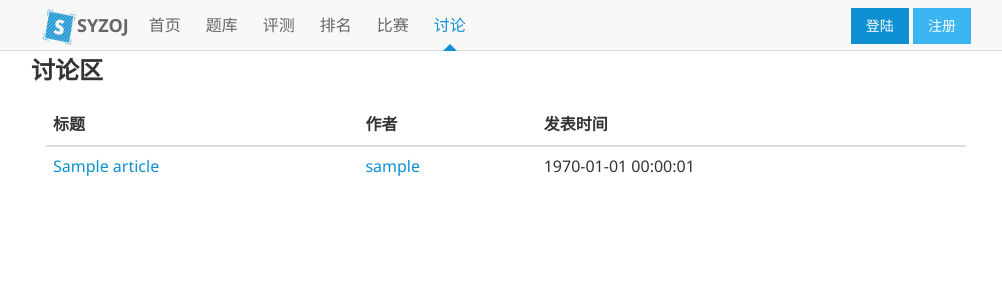
After one commit to Zhengzhou-11-Highschool/syzoj, a Flask app: page /discussion in a window 1280 px wide. The commit adds this page. Shown: the top 300 px of the page, without its empty margins (134-1136 px from the left). Run offline with Flask 2, Linux system fonts and the light colour scheme; tables that the repository leaves empty hold one stand-in row (values such as "Sample post"); data that the repository does not hold is empty.

Commit message:
Fixed some bugs

```diff
--- /dev/null
+++ b/syzoj/templates/discussion.html
@@ -0,0 +1,26 @@
+{% extends "layout.html" %}
+{% block body %}
+<div class="am-container">
+    <h1>讨论区</h1>
+    <div class="am-u-sm-12">
+        <table class="am-table">
+            <thead>
+            <tr>
+                <th>标题</th>
+                <th>作者</th>
+                <th>发表时间</th>
+            </tr>
+            </thead>
+            <tbody>
+            {% for article in articles %}
+                <tr>
+                    <td><a href="{{url_for('article',article_id=article.id)}}">{{article.title}}</a></td>
+                    <td><a href="{{url_for('user',user_id=article.user.id)}}">{{article.user.nickname}}</a></td>
+                    <td>{{pretty_time(article.public_time)}}</td>
+                </tr>
+            {% endfor %}
+            </tbody>
+        </table>
+    </div>
+</div>
+{% endblock %}
--- a/syzoj/templates/edit_article.html
+++ b/syzoj/templates/edit_article.html
@@ -7,7 +7,7 @@
 </style>
 <div class="am-container am-g">
 	{% if article %}
-        {% set article_id=aritcle.id %}
+        {% set article_id=article.id %}
         <h1>更新文章</h1>
     {% else %}
         {% set article_id=0 %}
--- a/syzoj/templates/layout.html
+++ b/syzoj/templates/layout.html
@@ -24,7 +24,7 @@
             width: 36px;
             height: 36px;
         }
-        textarea{
+        textarea,body{
             text-rendering: auto;
         }
     </style>
@@ -47,7 +47,7 @@
                     <li class="{% if tab=='judge' %}am-active {% endif %}"><a href="{{ url_for('judge_state') }}">评测</a></li>
                     <li class="{% if tab=='ranklist' %}am-active {% endif %}"><a href="{{url_for('ranklist')}}">排名</a></li>
                     <li><a href="#">比赛</a></li>
-                    <li><a href="#">讨论</a></li>
+                    <li class="{% if tab=='discussion'%}am-active{% endif %}"><a href="{{url_for('discussion')}}">讨论</a></li>
                 </ul>
             </div>
             {% if user %}
--- a/syzoj/views/__init__.py
+++ b/syzoj/views/__init__.py
@@ -5,7 +5,7 @@ from .session import sign_up, login
 from .problem import problem, problem_set
 from .judge import submit_code,judge_state
 from .user import user
-from .discusstion import edit_article
+from .discussion import edit_article,article,discussion
 
 
 @oj.route("/")
--- a/syzoj/views/discusstion.py
+++ b/syzoj/views/discussion.py
@@ -3,6 +3,12 @@ from syzoj import oj
 from syzoj.models import User, Problem, get_problem_by_id, File, JudgeState,WaitingJudge, get_user, Article
 from syzoj.views.common import need_login, not_have_permission, show_error,pretty_time
 import os
+
+
+@oj.route("/discussion")
+def discussion():
+    articles=Article.query.all()
+    return render_template("discussion.html",user=get_user(),articles=articles,pretty_time=pretty_time,tab="discussion")
 
 @oj.route("/article/<int:article_id>")
 def article(article_id):
@@ -10,7 +16,7 @@ def article(article_id):
     if not article:
         return show_error("Can't find article",url_for('index'))
     print article.title
-    return render_template("article.html",article=article,user=get_user(),pretty_time=pretty_time)
+    return render_template("article.html",article=article,user=get_user(),pretty_time=pretty_time,tab="discussion")
 
 @oj.route("/article/<int:article_id>/edit",methods=["GET", "POST"])
 def edit_article(article_id):
@@ -34,4 +40,4 @@ def edit_article(article_id):
         article.save()
         return redirect(url_for("article",article_id=article_id))
     else:
-        return render_template("edit_article.html",user=get_user(),article=article)
+        return render_template("edit_article.html",user=get_user(),article=article,tab="discussion")
--- a/syzoj/views/judge.py
+++ b/syzoj/views/judge.py
@@ -105,4 +105,4 @@ def judge_detail(judge_id):
     judge=get_judge_by_id(judge_id)
     if not judge:
         abort(404)
-    return render_template("judge_detail.html",judge=judge,user=get_user(),tostr=str)
+    return render_template("judge_detail.html",judge=judge,user=get_user(),tostr=str,tab="judge")
```
Also changed, not shown: syzoj/templates/article.html (+10 -0 lines).
